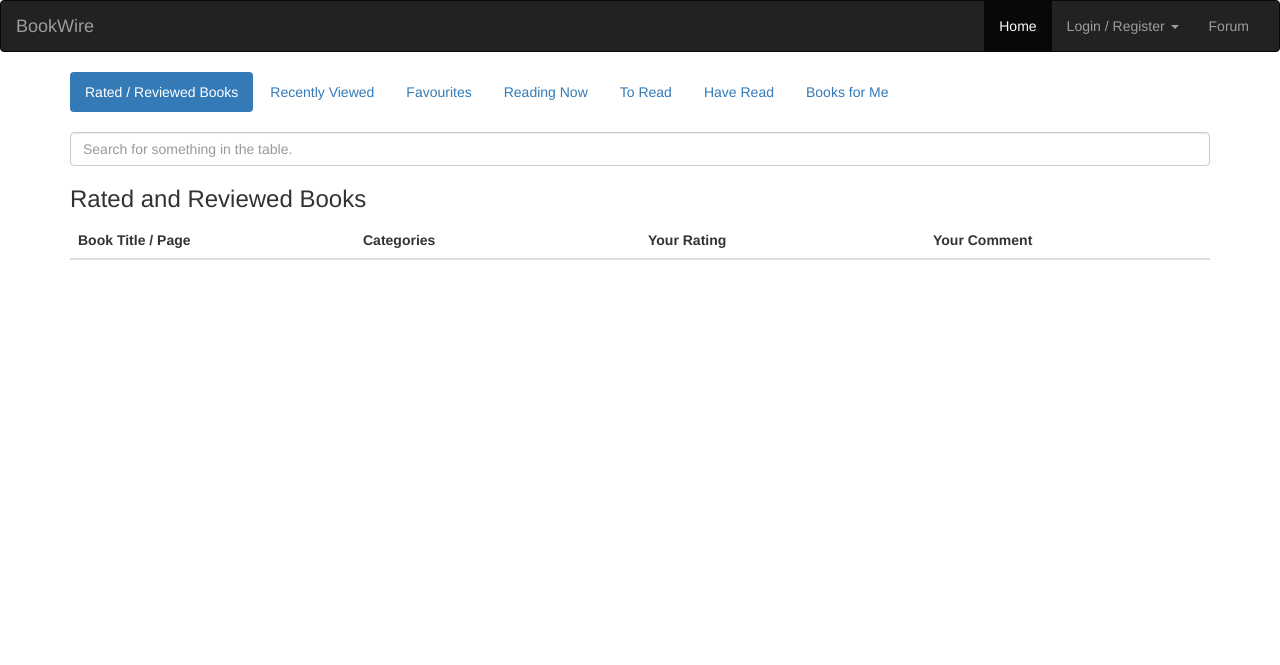
After one commit to hajam09/bookwire, a Django app: page /book/usershelf/ in a window 1280 px wide. The commit adds this page. Shown: the top 665 px of the page. Run offline with Django 3.2, Linux system fonts and the light colour scheme; data comes from the database, SQL or seed files in the repository; both versions use the stored data as it was after the commit; lists and menus that the app fills with data are empty; some libraries are stand-ins or nearby versions.

Commit message:
Create a user shelf and display all the books in the correct tabs.

```diff
--- a/TODO.txt
+++ b/TODO.txt
@@ -15,8 +15,8 @@ profilepage.html
 * Profile background change.
 
 * Display the search results in the frontpage properly.
-* Create a user shelf and display all the books in the correct tabs.
 * At the end of the project, add all dependencies to requirements.txt
+* In usershelf, redirect to login if not authenticated.
 
 Completed:
 bookpage.html
@@ -26,3 +26,6 @@ bookpage.html
 * Hyperlink of the book title to google search.
 * Fix the like/dislike button on a new comment without refresh.
 * Display a star rating on the book page for it's average rating.
+
+usershelf.html
+* Create a user shelf and display all the books in the correct tabs.
--- a/accounts/templates/account_base.html
+++ b/accounts/templates/account_base.html
@@ -44,7 +44,7 @@
                         <a class="dropdown-toggle" data-toggle="dropdown" href="#">Account <span class="caret"></span></a>
                         <ul class="dropdown-menu">
                             <li><a href="{% url 'accounts:profile' %}"><span class="glyphicon glyphicon-user"></span> Profile</a></li>
-                            <li><a href="#"><span class="glyphicon glyphicon-book"></span> Shelf</a></li>
+                            <li><a href="{% url 'book:usershelf' %}"><span class="glyphicon glyphicon-book"></span> Shelf</a></li>
                             <li class="divider"></li>
                             <li><a href="{% url 'accounts:logout' %}"><span class="glyphicon glyphicon-log-out"></span> Logout</a></li>
                         </ul>
--- /dev/null
+++ b/book/templates/usershelf.html
@@ -0,0 +1,235 @@
+{% extends "account_base.html" %}
+{% load staticfiles %}
+{% block content %}
+<div class="container">
+	<!-- Nav tabs nav-tabs -->
+	<ul class="nav nav-pills">
+		<li class="active"><a data-toggle="tab" href="#rated">Rated / Reviewed Books</a></li>
+		<li><a data-toggle="tab" href="#recently-viewed">Recently Viewed</a></li>
+		<li><a data-toggle="tab" href="#favourites">Favourites</a></li>
+		<li><a data-toggle="tab" href="#reading-now">Reading Now</a></li>
+		<li><a data-toggle="tab" href="#to-read">To Read</a></li>
+		<li><a data-toggle="tab" href="#have-read">Have Read</a></li>
+		<li><a data-toggle="tab" href="#books-for-me">Books for Me</a></li>
+	</ul>
+	<br>
+	<input id="tablequery" type="text" class="form-control" aria-label="Default" aria-describedby="inputGroup-sizing-default" placeholder="Search for something in the table.">
+
+	<!-- Tab panes -->
+	<div class="tab-content" style="height: 500px; overflow: auto;">
+		<div id="rated" class="tab-pane fade in active">
+			<h3>Rated and Reviewed Books</h3>
+			<table class="table" id="rated-table" style="table-layout:fixed;">
+				<thead>
+					<tr>
+						<th scope="col">Book Title / Page</th>
+						<th scope="col">Categories</th>
+						<th scope="col">Your Rating</th>
+						<th scope="col">Your Comment</th>
+					</tr>
+				</thead>
+				<tbody id="rated-result">
+				</tbody>
+			</table>
+		</div>
+		<div id="recently-viewed" class="tab-pane fade">
+			<h3>Recently Viewed Books</h3>
+			<table class="table" id="visited-table" style="table-layout:fixed;">
+				<thead>
+					<tr>
+						<th scope="col">Book Title / Page</th>
+						<th scope="col">Categories</th>
+						<th scope="col">Average Rating</th>
+					</tr>
+				</thead>
+				<tbody id="visited-result">
+				</tbody>
+			</table>
+		</div>
+		<div id="favourites" class="tab-pane fade">
+			<h3>Favourite Books</h3>
+			<table class="table" id="favourites-table" style="table-layout:fixed;">
+				<thead>
+					<tr>
+						<th scope="col">Book Title / Page</th>
+						<th scope="col">Categories</th>
+						<th scope="col">Average Rating</th>
+						<th scope="col">Action</th>
+					</tr>
+				</thead>
+				<tbody id="favourite-result">
+					{% for books in favourite_book %}
+						<tr id="{{books.isbn_13}}">
+							<td scope="row" style="white-space: nowrap; overflow: hidden; text-overflow: ellipsis;">
+								<a style='cursor: pointer;' href='/book/bookinstance/{{books.isbn_13}}' > {{books.title}} </a>
+							</td>
+							<td>
+								{{books.genre}}
+							</td>
+							<td>
+								{{books.average_rating}}
+							</td>
+							<td>
+								<button type='button' class='btn btn-danger' onclick='remove_from_favourites({{books.isbn_13})'><i class="glyphicon glyphicon-trash"></i></button>
+							</td>
+						</tr>
+					{% endfor %}
+				</tbody>
+			</table>
+		</div>
+		<div id="reading-now" class="tab-pane fade">
+			<h3>Reading Now Books</h3>
+			<table class="table" id="reading-now-table" style="table-layout:fixed;">
+				<thead>
+					<tr>
+						<th scope="col">Book Title / Page</th>
+						<th scope="col">Categories</th>
+						<th scope="col">Average Rating</th>
+						<th scope="col">Action</th>
+					</tr>
+				</thead>
+				<tbody id="reading-now-result">
+					{% for books in reading_now_book %}
+						<tr id="{{books.isbn_13}}">
+							<td scope="row" style="white-space: nowrap; overflow: hidden; text-overflow: ellipsis;">
+								<a style='cursor: pointer;' href='/book/bookinstance/{{books.isbn_13}}' > {{books.title}} </a>
+							</td>
+							<td>
+								{{books.genre}}
+							</td>
+							<td>
+								{{books.average_rating}}
+							</td>
+							<td>
+								<button type='button' class='btn btn-danger' onclick='remove_from_reading_now({{books.isbn_13})'><i class="glyphicon glyphicon-trash"></i></button>
+							</td>
+						</tr>
+					{% endfor %}
+				</tbody>
+			</table>
+		</div>
+		<div id="to-read" class="tab-pane fade">
+			<h3>To Read Books</h3>
+			<table class="table" id="to-read-table" style="table-layout:fixed;">
+				<thead>
+					<tr>
+						<th scope="col">Book Title / Page</th>
+						<th scope="col">Categories</th>
+						<th scope="col">Average Rating</th>
+						<th scope="col">Action</th>
+					</tr>
+				</thead>
+				<tbody id="to-read-result">
+					{% for books in to_read_book %}
+						<tr id="{{books.isbn_13}}">
+							<td scope="row" style="white-space: nowrap; overflow: hidden; text-overflow: ellipsis;">
+								<a style='cursor: pointer;' href='/book/bookinstance/{{books.isbn_13}}' > {{books.title}} </a>
+							</td>
+							<td>
+								{{books.genre}}
+							</td>
+							<td>
+								{{books.average_rating}}
+							</td>
+							<td>
+								<button type='button' class='btn btn-danger' onclick='remove_from_to_read({{books.isbn_13})'><i class="glyphicon glyphicon-trash"></i></button>
+							</td>
+						</tr>
+					{% endfor %}
+				</tbody>
+			</table>
+		</div>
+		<div id="have-read" class="tab-pane fade">
+			<h3>Have Read</h3>
+			<table class="table" id="have-read-table" style="table-layout:fixed;">
+				<thead>
+					<tr>
+						<th scope="col">Book Title / Page</th>
+						<th scope="col">Categories</th>
+						<th scope="col">Average Rating</th>
+						<th scope="col">Action</th>
+					</tr>
+				</thead>
+				<tbody id="have-read-result">
+					{% for books in have_read_book %}
+						<tr id="{{books.isbn_13}}">
+							<td scope="row" style="white-space: nowrap; overflow: hidden; text-overflow: ellipsis;">
+								<a style='cursor: pointer;' href='/book/bookinstance/{{books.isbn_13}}' > {{books.title}} </a>
+							</td>
+							<td>
+								{{books.genre}}
+							</td>
+							<td>
+								{{books.average_rating}}
+							</td>
+							<td>
+								<button type='button' class='btn btn-danger' onclick='remove_from_have_read({{books.isbn_13})'><i class="glyphicon glyphicon-trash"></i></button>
+							</td>
+						</tr>
+					{% endfor %}
+				</tbody>
+			</table>
+		</div>
+		<div id="books-for-me" class="tab-pane fade">
+			<h3>Recommendation here</h3>
+			<table class="table" id="recommendation-table" style="table-layout:fixed;">
+				<thead>
+					<tr>
+						<th scope="col">Book Title / Page</th>
+						<th scope="col">Categories</th>
+						<th scope="col">Average Rating</th>
+					</tr>
+				</thead>
+				<tbody id="recommendation-result">
+				</tbody>
+			</table>
+		</div>
+	</div>
+</div>
+<script type="text/javascript">
+	$(document).ready(function() {
+		$("#tablequery").on("keyup", function() {
+			var value = $(this).val().toLowerCase();
+			$("#rated-result tr").filter(function() {
+				$(this).toggle($(this).text().toLowerCase().indexOf(value) > -1)
+			});
+		});
+		$("#tablequery").on("keyup", function() {
+			var value = $(this).val().toLowerCase();
+			$("#visited-result tr").filter(function() {
+				$(this).toggle($(this).text().toLowerCase().indexOf(value) > -1)
+			});
+		});
+		$("#tablequery").on("keyup", function() {
+			var value = $(this).val().toLowerCase();
+			$("#favourite-result tr").filter(function() {
+				$(this).toggle($(this).text().toLowerCase().indexOf(value) > -1)
+			});
+		});
+		$("#tablequery").on("keyup", function() {
+			var value = $(this).val().toLowerCase();
+			$("#reading-now-result tr").filter(function() {
+				$(this).toggle($(this).text().toLowerCase().indexOf(value) > -1)
+			});
+		});
+		$("#tablequery").on("keyup", function() {
+			var value = $(this).val().toLowerCase();
+			$("#to-read-result tr").filter(function() {
+				$(this).toggle($(this).text().toLowerCase().indexOf(value) > -1)
+			});
+		});
+		$("#tablequery").on("keyup", function() {
+			var value = $(this).val().toLowerCase();
+			$("#have-read-result tr").filter(function() {
+				$(this).toggle($(this).text().toLowerCase().indexOf(value) > -1)
+			});
+		});
+		$("#tablequery").on("keyup", function() {
+			var value = $(this).val().toLowerCase();
+			$("#recommendation-result tr").filter(function() {
+				$(this).toggle($(this).text().toLowerCase().indexOf(value) > -1)
+			});
+		});
+	});
+</script>
+{% endblock %}
--- a/book/views.py
+++ b/book/views.py
@@ -198,5 +198,10 @@ def bookinstance(request,isbn_13):
 	return render(request, "bookpage.html", context)
 
 def usershelf(request):
-	context = {}
+	context = {
+		"favourite_book": Book.objects.filter(favourites__id=request.user.pk),
+		"have_read_book": Book.objects.filter(haveread__id=request.user.pk),
+		"to_read_book": Book.objects.filter(toread__id=request.user.pk),
+		"reading_now_book": Book.objects.filter(readingnow__id=request.user.pk)
+	}
 	return render(request, "usershelf.html", context)
```
Also changed, not shown: db.sqlite3.
